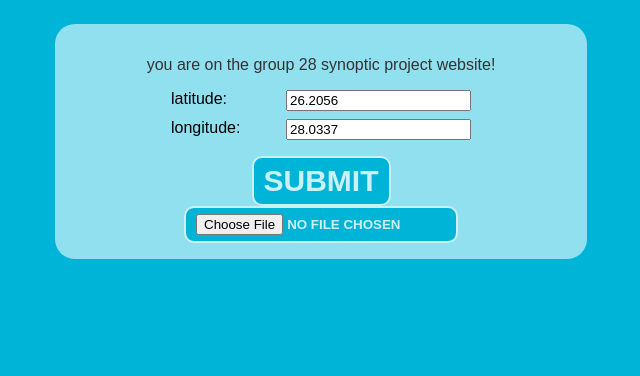
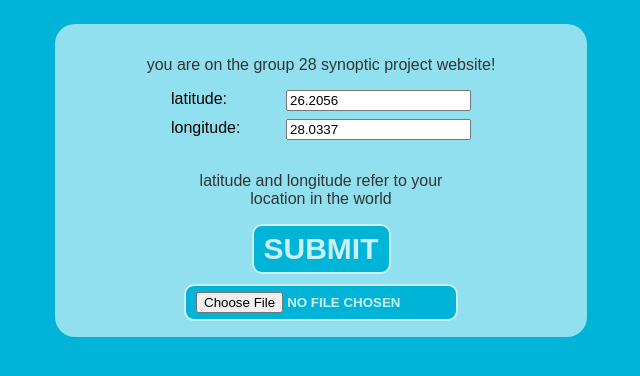
Before and after one commit to bwscp173/CMP-Y1-synoptic-project, a Flask app: page / in a window 1280 px wide. Shown: the top 376 px of the page, without its empty margins (319-959 px from the left). Run offline with Flask 3, Linux system fonts and the light colour scheme.

Commit message:
small changes from 1st client feedback
removed some logging server side
input validation on the client side
description on what latitude and longitude mean

```diff
--- a/server.py
+++ b/server.py
@@ -161,6 +161,8 @@ def main_page():
             print(f"[{get_datetime()}]client sent a invalid packet, serving basic page")
 
         if not skip:
+            print("client_lat:",client_latitude)
+            print("client_long:",client_longitude)
             print("0")
             should_api_call:bool = DATABASE_HANDL.check_if_api_call(client_latitude, client_longitude)
             print("THIS should_api_call",should_api_call)
@@ -182,7 +184,7 @@ def main_page():
                     print("data looks like",data)
                     DATABASE_HANDL.save_data(data,client_latitude,client_longitude)
                     print("4 - saved data")
-                    print("big boy results - ",DATABASE_HANDL.run_sql_command("SELECT * FROM weather_api_logs;"))
+                    #print("big boy results - ",DATABASE_HANDL.run_sql_command("SELECT * FROM weather_api_logs;"))
 
             else:  # getting the data
                 dictionary_saved_data = {}
@@ -208,7 +210,7 @@ def main_page():
                         total_index += 1
                     data.append(dictionary_saved_data)
 
-                print("dictionary_saved_data: ", dictionary_saved_data)
+                #print("dictionary_saved_data: ", dictionary_saved_data)
 
         if not skip:
             return data
--- a/static/index.js
+++ b/static/index.js
@@ -4,8 +4,11 @@ function update_forms_values(latitude, longitude) {
 
     //removing client validation as it would lead to a lighter wieght client
     //+ it will get checked server side
-    // latitude = Math.max(Math.min(latitude,90),-90);
-    // longitude = Math.max(Math.min(longitude,180),-180);
+    // try {
+    //     latitude = Math.max(Math.min(latitude,90),-90);
+    //     longitude = Math.max(Math.min(longitude,180),-180);
+    // } catch (error) {
+        // }
 
     console.log("setting latitude and longitude:  {longitude: " + longitude + ",latitude: " + latitude + "}");
 
@@ -16,8 +19,8 @@ function update_forms_values(latitude, longitude) {
 function geoFindMe() {
 
     function success(position) {
-        const latitude = position.coords.latitude;
-        const longitude = position.coords.longitude;
+        const latitude = Math.max(Math.max(position.coords.latitude,-90),90);
+        const longitude = Math.max(Math.min(position.coords.longitude,-180),180);
 
         update_forms_values(latitude, longitude)
     }
@@ -40,6 +43,19 @@ const my_location_long = document.getElementById("longitude");
 
 submit_button.addEventListener("click", async (event) => {
     event.preventDefault();
+    if (typeof my_location_lat.value != "number" | typeof my_location_long.value != "number"){
+        try {
+            my_location_lat.value = parseFloat(my_location_lat.value)
+            my_location_long.value = parseFloat(my_location_long.value)
+        } catch (error) {
+            alert("invalid location\nlatidude must be a number between -90 and 90\nlongitude must be a number between -180 and 180.")
+            return null
+        }
+    }
+    if (!((my_location_lat.value >= -90 && my_location_lat.value <= 90) && (my_location_long.value >= -180 && my_location_long.value <= 180))){
+        alert("invalid location\nlatidude must be between -90 and 90\nlongitude must be between -180 and 180.")
+        return null
+    }
     const request_form = new FormData();
     request_form.append("latitude", parseFloat(my_location_lat.value));
     request_form.append("longitude", parseFloat(my_location_long.value));
--- a/static/style.css
+++ b/static/style.css
@@ -113,6 +113,7 @@ form {
     width: 200px;
     background-color: var(--background-color);
     color: var(--primary-color);
+    margin-top: 10px;
     padding-top: 6px;
     padding-bottom: 6px;
     padding-right: 10px;
@@ -133,6 +134,7 @@ form {
     width: 250px;
     background-color: var(--background-color);
     color: var(--primary-color);
+    margin-top: 10px;
     padding-top: 6px;
     padding-bottom: 6px;
     padding-right: 10px;
--- a/templates/index.html
+++ b/templates/index.html
@@ -17,6 +17,7 @@
                <label for="longitude">longitude:</label>
                <input type="text" id="longitude" name="longitude" value="28.0337">
             </div>
+            <p>latitude and longitude refer to your location in the world</p>
             <input type="submit" id="submit" value="Submit">
          </form>
 
```
Also changed, not shown: weather_api_logs.db.
